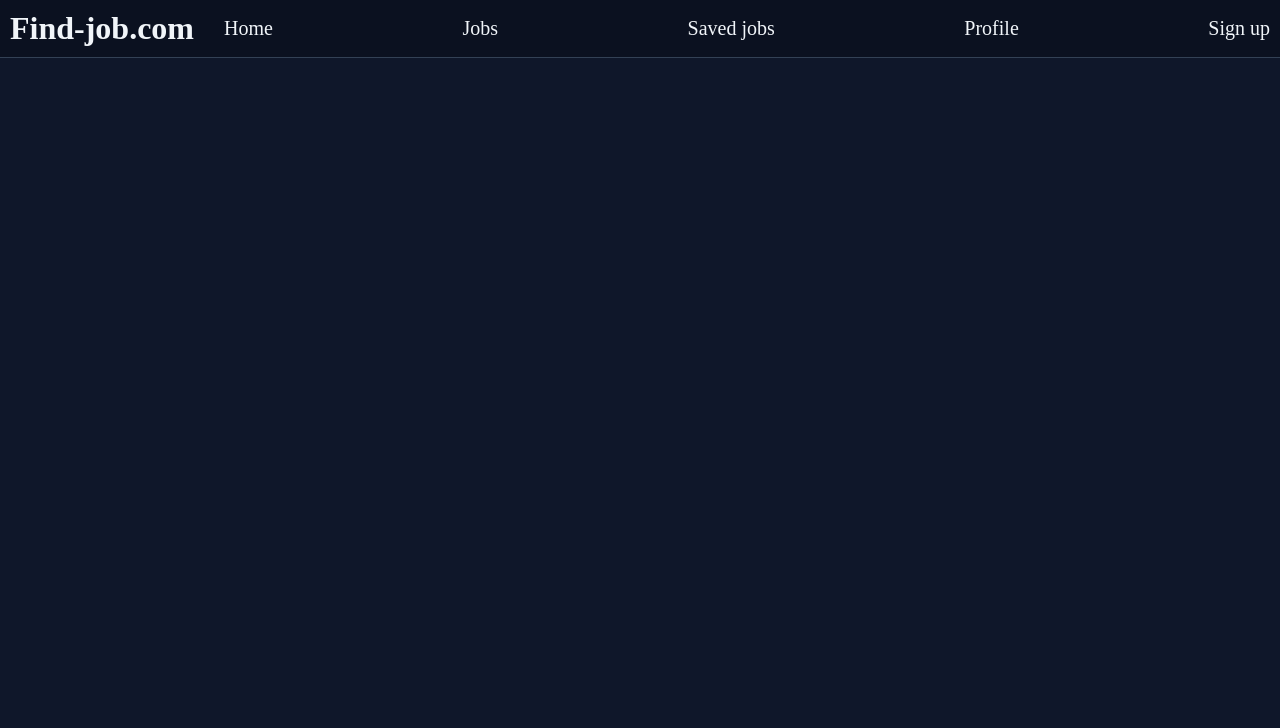
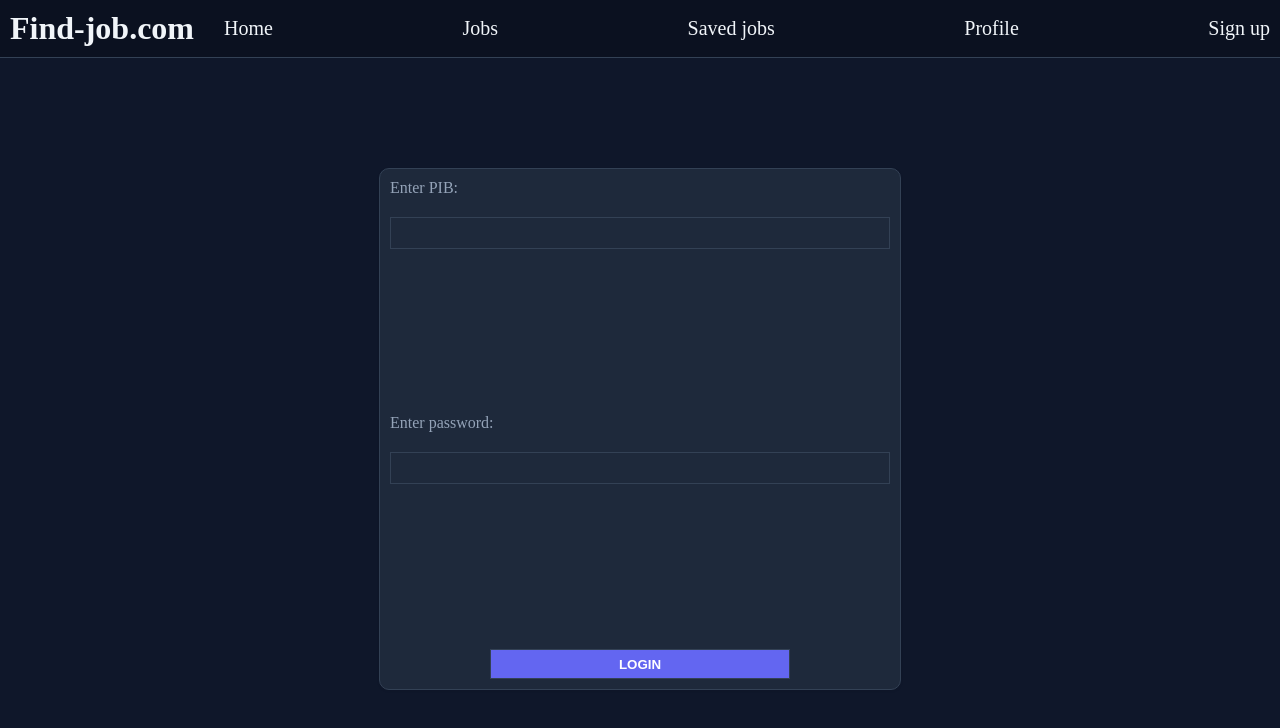
Before and after one commit to Lacko35/online-job-board, a React app in the folder frontend/: page /login in a window 1280 px wide. Shown: the top 728 px of the page. Built offline with nearby package versions, Linux system fonts and the light colour scheme; the HTML template or start-up script is replaced by a standard one.

Commit message:
adding style for login cards

```diff
--- a/frontend/src/components/CompanyLogin.jsx
+++ b/frontend/src/components/CompanyLogin.jsx
@@ -1,7 +1,48 @@
+import { useState } from "react"
+
 export default function CompanyLogin() {
+    const [companyObj, setCompanyObj] = useState({
+        pib: '',
+        password: ''
+    });
+
+    function handleChange(e) {
+        const { name, value } = e.target;
+
+        setCompanyObj(prev => ({
+            [name]: value
+        }));
+    }
+
     return (
         <div className="company-login-container">
+            <label htmlFor="pib-field">
+                Enter PIB:
 
+                <input
+                    type="text"
+                    name="pib"
+                    id="pib-field"
+                    value={companyObj.pib}
+                    onChange={e => handleChange(e)}
+                />
+            </label>
+
+            <label htmlFor="password-field">
+                Enter password:
+
+                <input
+                    type="password"
+                    name="password"
+                    id="password-field"
+                    value={companyObj.password}
+                    onChange={e => handleChange(e)}
+                />
+            </label>
+
+            <div>
+                <button>LOGIN</button>
+            </div>
         </div>
     )
 }
--- a/frontend/src/components/WorkerLogin.jsx
+++ b/frontend/src/components/WorkerLogin.jsx
@@ -1,5 +1,48 @@
+import { useState } from "react"
+
 export default function WorkerLogin() {
+    const [workerObj, setWorkerObj] = useState({
+        username: '',
+        password: ''
+    });
+
+    function handleChange(e) {
+        const { name, value } = e.target;
+
+        setCompanyObj(prev => ({
+            [name]: value
+        }));
+    }
+
     return (
-        <div className="worker-login-container"></div>
+        <div className="worker-login-container">
+            <label htmlFor="username-field">
+                Enter your username:
+
+                <input
+                    type="text"
+                    name="username"
+                    id="username-field"
+                    value={workerObj.username}
+                    onChange={e => handleChange(e)}
+                />
+            </label>
+
+            <label htmlFor="password-field">
+                Enter password:
+
+                <input
+                    type="password"
+                    name="password"
+                    id="password-field"
+                    value={workerObj.password}
+                    onChange={e => handleChange(e)}
+                />
+            </label>
+
+            <div>
+                <button>LOGIN</button>
+            </div>
+        </div>
     )
 }
--- a/frontend/src/index.css
+++ b/frontend/src/index.css
@@ -237,3 +237,130 @@ header > .nav-links > p:hover {
 .worker-register-container > div > button:hover {
     background-color: #818cf8;
 }
+
+.login-container {
+    margin: 0;
+    padding: 0;
+    flex-grow: 1;
+    display: flex;
+    justify-content: center;
+    align-items: center;
+}
+
+.worker-login-container {
+    margin: 0;
+    padding: 10px;
+    display: flex;
+    flex-direction: column;
+    justify-content: space-between;
+    background-color: #1e293b;
+    width: 500px;
+    height: 500px;
+    box-shadow: 0 1px 3px rgba(0, 0, 0, 0.08);
+    border: 1px solid #334155;
+    border-radius: 10px;
+}
+
+.worker-login-container > label {
+    margin: 0;
+    padding: 0;
+    display: flex;
+    flex-direction: column;
+    row-gap: 20px;
+    color: #94a3b8
+}
+
+.worker-login-container > label > input {
+    margin: 0;
+    padding: 5px;
+    background-color: #1e293b;
+    border: 1px solid #334155;
+    height: 20px;
+    color: #f1f5f9;
+}
+
+.worker-login-container > label > input:focus {
+    border: 1px solid #6366f1;
+}
+
+.worker-login-container > div {
+    margin: 0;
+    padding: 0;
+    display: flex;
+    justify-content: center;
+    align-items: center;
+}
+
+.worker-login-container > div > button {
+   margin: 0;
+   padding: 0;
+   background-color: #6366f1;
+   color: #ffffff;
+   border: 1px solid #334155;
+   width: 300px;
+   font-weight: bold;
+   height: 30px;
+}
+
+.worker-login-container > div > button:hover {
+    background-color: #818cf8;
+}
+
+.company-login-container {
+    margin: 0;
+    padding: 10px;
+    display: flex;
+    flex-direction: column;
+    justify-content: space-between;
+    background-color: #1e293b;
+    width: 500px;
+    height: 500px;
+    box-shadow: 0 1px 3px rgba(0, 0, 0, 0.08);
+    border: 1px solid #334155;
+    border-radius: 10px;
+}
+
+.company-login-container > label {
+    margin: 0;
+    padding: 0;
+    display: flex;
+    flex-direction: column;
+    row-gap: 20px;
+    color: #94a3b8
+}
+
+.company-login-container > label > input {
+    margin: 0;
+    padding: 5px;
+    background-color: #1e293b;
+    border: 1px solid #334155;
+    height: 20px;
+    color: #f1f5f9;
+}
+
+.company-login-container > label > input:focus {
+    border: 1px solid #6366f1;
+}
+
+.company-login-container > div {
+    margin: 0;
+    padding: 0;
+    display: flex;
+    justify-content: center;
+    align-items: center;
+}
+
+.company-login-container > div > button {
+   margin: 0;
+   padding: 0;
+   background-color: #6366f1;
+   color: #ffffff;
+   border: 1px solid #334155;
+   width: 300px;
+   font-weight: bold;
+   height: 30px;
+}
+
+.company-login-container > div > button:hover {
+    background-color: #818cf8;
+}
```
